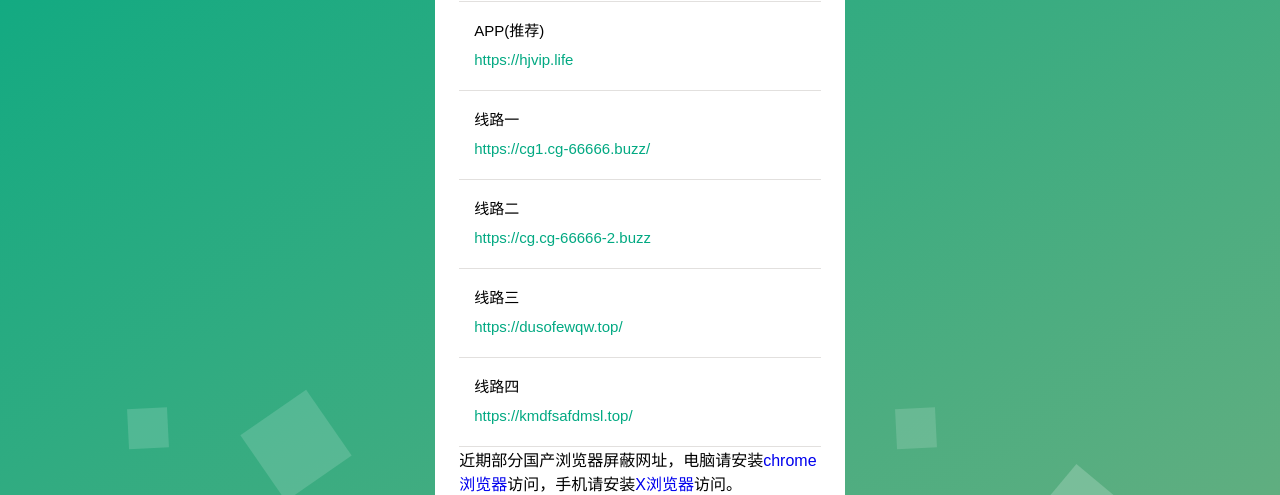
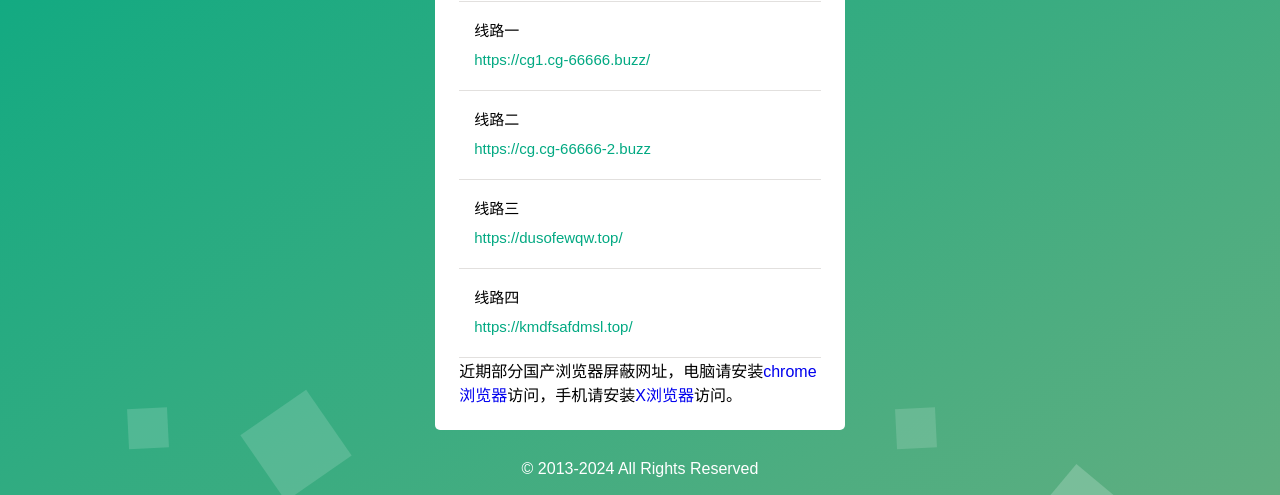
Before and after one commit to mfeiziyuan/mfeiziyuan.github.io, a plain HTML site: page index.html in a window 1280 px wide. Shown: the part 305-800 px from the top of the page. Drawn offline with Linux system fonts and the light colour scheme.

Commit message:
Update index.html

```diff
--- a/index.html
+++ b/index.html
@@ -35,11 +35,6 @@
 								<a href="https://mfeiziyuan.github.io/" target="_blank"><i>https://mfeiziyuan.github.io/</i></a>
 
 							</span></span></li>
-							<li>
-								APP(推荐)
-								<a href="https://hjvip.life" target="_blank"><i>https://hjvip.life</i></a>
-
-							</li>
 							<li>
 								线路一
 								<a href="https://cg1.cg-66666.buzz" target="_blank"><i>https://cg1.cg-66666.buzz/</i></a>
```
